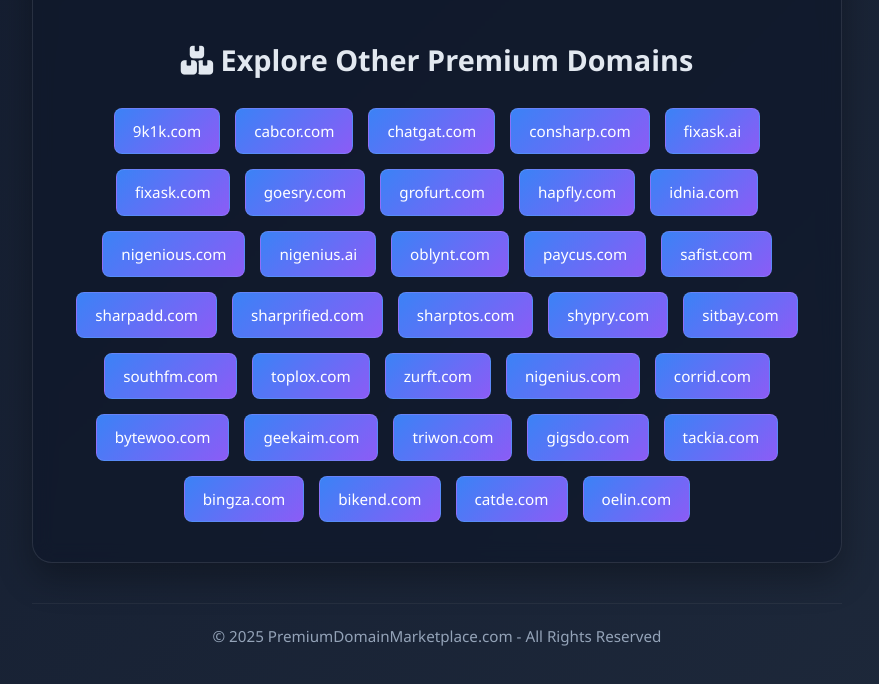
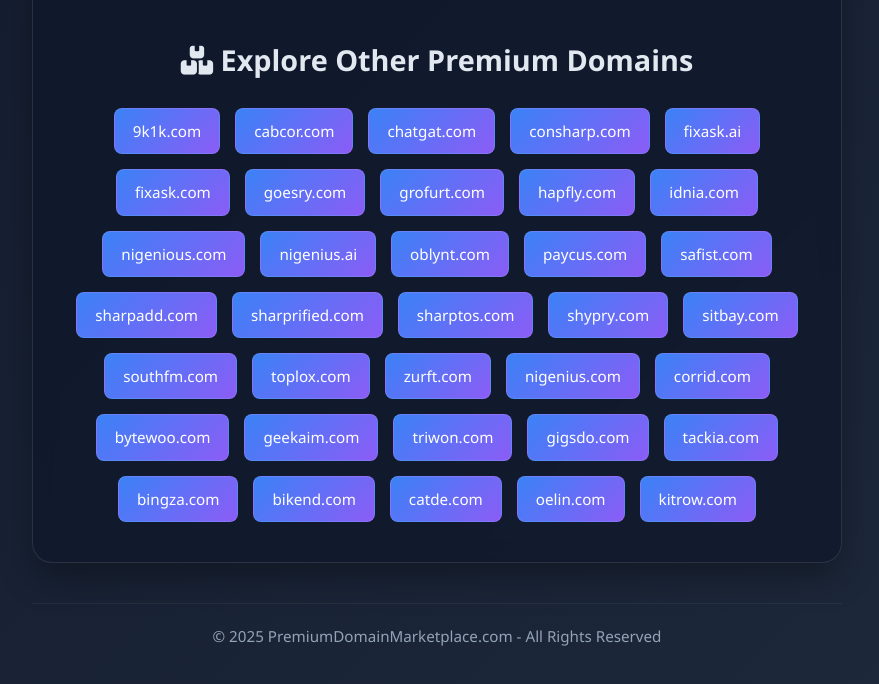
Before and after one commit to OLAOLEX/WISEOWL, a plain HTML site: page index.html in a window 1280 px wide. Shown: the part 1087-1771 px from the top of the page, without its empty margins (203-1082 px from the left). Drawn offline with Linux system fonts and the light colour scheme.

Commit message:
Update index.html

```diff
--- a/index.html
+++ b/index.html
@@ -95,7 +95,7 @@ const allDomains = [
   "9k1k.com","cabcor.com","chatgat.com","consharp.com","fixask.ai","fixask.com",
   "goesry.com","grofurt.com","hapfly.com","idnia.com","nigenious.com","nigenius.ai",
   "oblynt.com","paycus.com","safist.com","sharpadd.com","sharprified.com","sharptos.com",
-  "shypry.com","sitbay.com","southfm.com","toplox.com","zurft.com", "nigenius.com", "corrid.com", "bytewoo.com", "geekaim.com", "triwon.com", "gigsdo.com", "tackia.com", "bingza.com", "bikend.com", "catde.com", "oelin.com"
+  "shypry.com","sitbay.com","southfm.com","toplox.com","zurft.com", "nigenius.com", "corrid.com", "bytewoo.com", "geekaim.com", "triwon.com", "gigsdo.com", "tackia.com", "bingza.com", "bikend.com", "catde.com", "oelin.com", "kitrow.com"
 ];
 
 // Detect domain from query param
```
